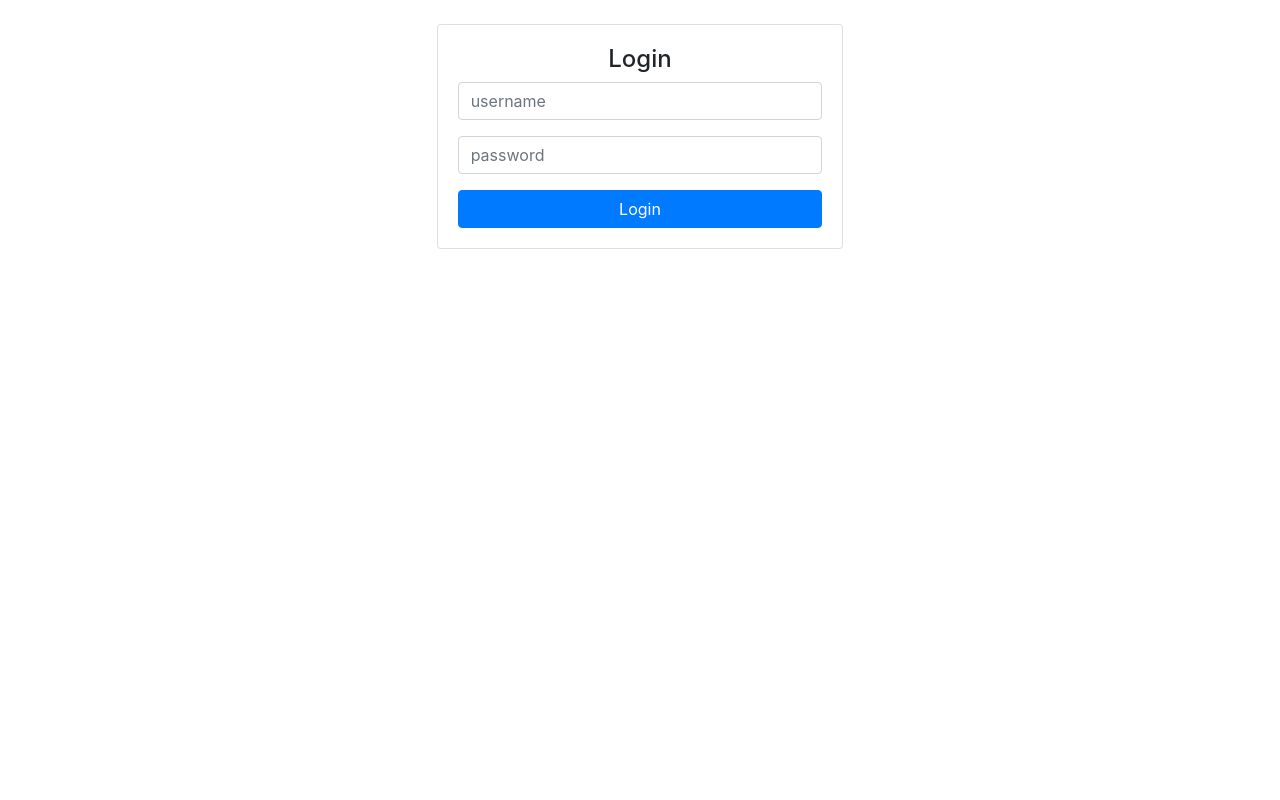
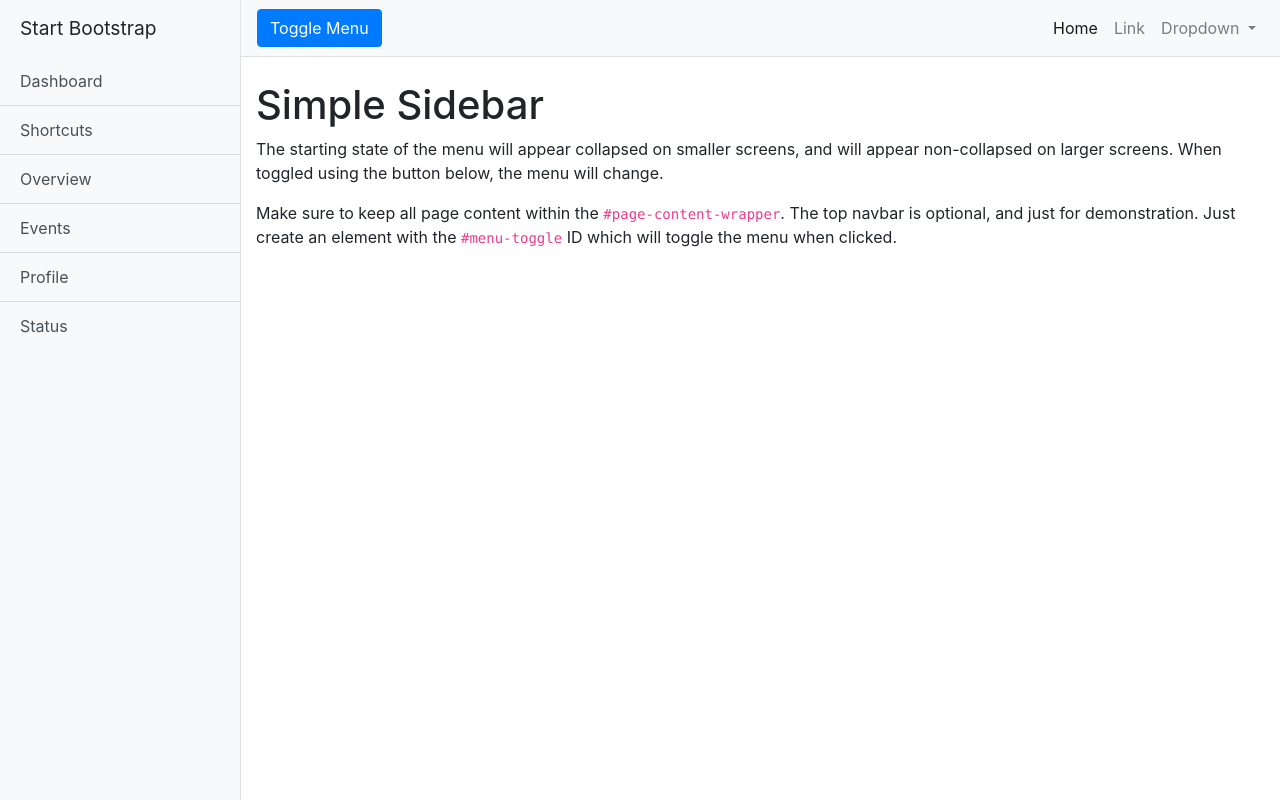
Before and after one commit to KwameKert/plantdiseaseClient, a Vue app: page /test in a window 1280 px wide. Built offline with nearby package versions, Linux system fonts and the light colour scheme; the HTML template or start-up script is replaced by a standard one.

Commit message:
sidebar added

```diff
--- /dev/null
+++ b/src/components/layouts/Auth.vue
@@ -0,0 +1,11 @@
+<template>
+    <router-view></router-view>
+</template>
+
+
+
+<script>
+export default {
+    name: 'Auth'
+}
+</script>
--- a/src/components/layouts/Default.vue
+++ b/src/components/layouts/Default.vue
@@ -0,0 +1,24 @@
+<template>
+    <div>
+        <Header/>
+        <div class="container ">
+            <router-view></router-view>
+        </div>
+    </div>
+
+</template>
+
+<script>
+import Header from './Header';
+export default {
+    name:'Default',
+    components:{
+        Header
+    }
+
+}
+</script>
+
+<style>
+
+</style>
--- /dev/null
+++ b/src/components/layouts/Test.vue
@@ -0,0 +1,123 @@
+<template>
+<div class="d-flex " id="wrapper"
+ v-bind:class="{ toggled: showMobileMenu }"
+ >
+
+    <!-- Sidebar -->
+    <div class="bg-light border-right" id="sidebar-wrapper">
+      <div class="sidebar-heading">Start Bootstrap </div>
+      <div class="list-group list-group-flush">
+        <a href="#" class="list-group-item list-group-item-action bg-light">Dashboard</a>
+        <a href="#" class="list-group-item list-group-item-action bg-light">Shortcuts</a>
+        <a href="#" class="list-group-item list-group-item-action bg-light">Overview</a>
+        <a href="#" class="list-group-item list-group-item-action bg-light">Events</a>
+        <a href="#" class="list-group-item list-group-item-action bg-light">Profile</a>
+        <a href="#" class="list-group-item list-group-item-action bg-light">Status</a>
+      </div>
+    </div>
+    <!-- /#sidebar-wrapper -->
+
+    <!-- Page Content -->
+    <div id="page-content-wrapper">
+
+      <nav class="navbar navbar-expand-lg navbar-light bg-light border-bottom">
+        <button class="btn btn-primary" id="menu-toggle" @click="toggleMenu">Toggle Menu</button>
+
+        <button class="navbar-toggler" type="button" data-toggle="collapse" data-target="#navbarSupportedContent" aria-controls="navbarSupportedContent" aria-expanded="false" aria-label="Toggle navigation" >
+          <span class="navbar-toggler-icon"></span>
+        </button>
+
+        <div class="collapse navbar-collapse" id="navbarSupportedContent">
+          <ul class="navbar-nav ml-auto mt-2 mt-lg-0">
+            <li class="nav-item active">
+              <a class="nav-link" href="#">Home <span class="sr-only">(current)</span></a>
+            </li>
+            <li class="nav-item">
+              <a class="nav-link" href="#">Link</a>
+            </li>
+            <li class="nav-item dropdown">
+              <a class="nav-link dropdown-toggle" href="#" id="navbarDropdown" role="button" data-toggle="dropdown" aria-haspopup="true" aria-expanded="false">
+                Dropdown
+              </a>
+              <div class="dropdown-menu dropdown-menu-right" aria-labelledby="navbarDropdown">
+                <a class="dropdown-item" href="#">Action</a>
+                <a class="dropdown-item" href="#">Another action</a>
+                <div class="dropdown-divider"></div>
+                <a class="dropdown-item" href="#">Something else here</a>
+              </div>
+            </li>
+          </ul>
+        </div>
+      </nav>
+
+      <div class="container-fluid">
+        <h1 class="mt-4">Simple Sidebar</h1>
+        <p>The starting state of the menu will appear collapsed on smaller screens, and will appear non-collapsed on larger screens. When toggled using the button below, the menu will change.</p>
+        <p>Make sure to keep all page content within the <code>#page-content-wrapper</code>. The top navbar is optional, and just for demonstration. Just create an element with the <code>#menu-toggle</code> ID which will toggle the menu when clicked.</p>
+      </div>
+    </div>
+    <!-- /#page-content-wrapper -->
+
+  </div>
+
+</template>
+
+<script>
+export default {
+    name:'Test',
+    data(){
+        return{
+            showMobileMenu : false
+        }
+    },
+    methods: {
+        toggleMenu: function(){
+            this.showMobileMenu = !this.showMobileMenu
+        }
+    }
+
+}
+</script>
+
+<style >
+#sidebar-wrapper {
+  min-height: 100vh;
+  margin-left: -15rem;
+  -webkit-transition: margin .25s ease-out;
+  -moz-transition: margin .25s ease-out;
+  -o-transition: margin .25s ease-out;
+  transition: margin .25s ease-out;
+}
+
+#sidebar-wrapper .sidebar-heading {
+  padding: 0.875rem 1.25rem;
+  font-size: 1.2rem;
+}
+
+#sidebar-wrapper .list-group {
+  width: 15rem;
+}
+
+#page-content-wrapper {
+  min-width: 100vw;
+}
+
+#wrapper.toggled #sidebar-wrapper {
+  margin-left: 0;
+}
+
+@media (min-width: 768px) {
+  #sidebar-wrapper {
+    margin-left: 0;
+  }
+
+  #page-content-wrapper {
+    min-width: 0;
+    width: 100%;
+  }
+
+  #wrapper.toggled #sidebar-wrapper {
+    margin-left: -15rem;
+  }
+}
+</style>
--- a/src/components/modules/Plant.vue
+++ b/src/components/modules/Plant.vue
@@ -1,6 +1,6 @@
 <template>
 <div>
-  <div class="row">
+  <div class="row mt-5">
       <div class="col-md-12 col-sm-12 col-lg-12">
                <b-form-file
             v-model="file"
--- a/src/main.js
+++ b/src/main.js
@@ -9,7 +9,8 @@ import { BootstrapVue, IconsPlugin } from 'bootstrap-vue'
 
 
 const router = new VueRouter({
-  routes
+  routes,
+  mode:'history'
   });
 
 // Install BootstrapVue
```
Also changed, not shown: src/routes.js (+21 -3 lines).
